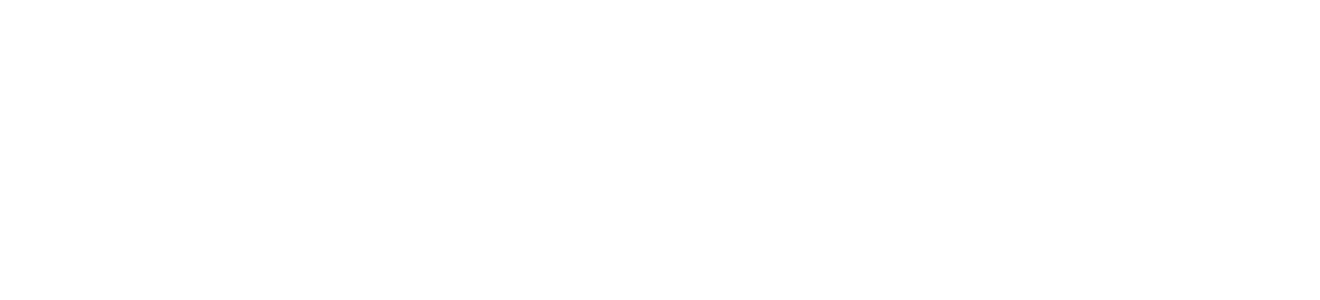
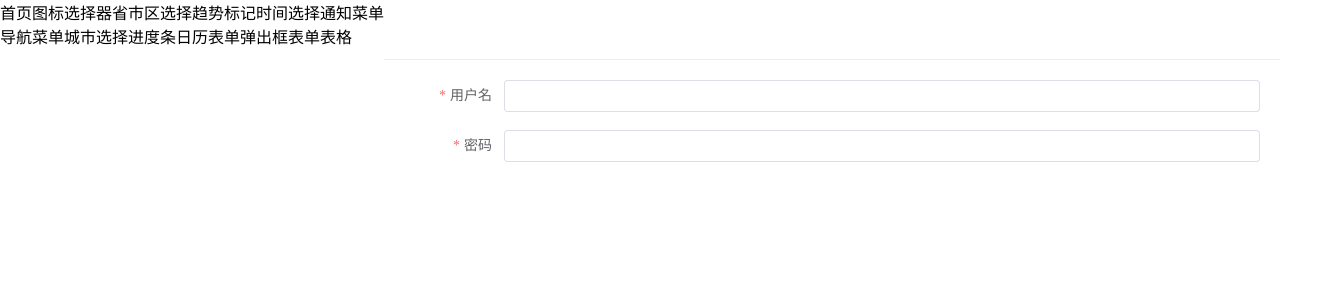
Before and after one commit to thiswang520/vite-ts-element, a Vue app: page /form in a window 1280 px wide. Before the commit this address had no page. Shown: the top 300 px of the page, 1320 px wide, since content can reach past the window. Built offline with nearby package versions, Linux system fonts and the light colour scheme.

Commit message:
表单封装

```diff
--- a/package.json
+++ b/package.json
@@ -10,8 +10,10 @@
   },
   "dependencies": {
     "@element-plus/icons-vue": "^2.3.1",
+    "@types/lodash": "^4.17.0",
     "better-scroll": "^2.5.1",
     "element-plus": "^2.7.0",
+    "lodash": "^4.17.21",
     "vue": "^3.4.21",
     "vue-router": "^4.0.13"
   },
--- /dev/null
+++ b/src/components/form/index.ts
@@ -0,0 +1,9 @@
+import form from './src/index.vue'
+import { App } from 'vue'
+
+//让这个组件以use形式使用
+export default {
+    install (app: App) {
+        app.component('m-form',form)
+    }
+}
--- /dev/null
+++ b/src/components/form/src/index.vue
@@ -0,0 +1,41 @@
+<template>
+    <el-form :validate-on-rule-change="false" v-bind="$attrs" :model="model" :rules="rules">
+        <el-form-item
+        :label="item.label"
+        v-for="(item,index) in options"
+        :key="index"
+        :prop="item.prop"
+        >
+        <component v-model="model[item.prop!]" v-bind="item.attrs" :is="`el-${item.type}`"></component>
+        </el-form-item>
+    </el-form>
+</template>
+<script lang="ts" setup>
+import cloneDeep  from 'lodash/cloneDeep';
+import { PropType,ref ,onMounted} from 'vue';
+import { FormOptions } from '../type/types';
+let props = defineProps({
+    options: {
+        type: Array as PropType<FormOptions[]>,
+        required: true
+    }
+})
+let model = ref<any>({})
+let rules = ref<any>({})
+
+onMounted(() => {
+    let m: any = {}
+    let r: any = {}
+
+    props.options.map((item: FormOptions) => {
+        m[item.prop!] = item.value
+        r[item.prop!] = item.rules
+    })
+    model.value =  cloneDeep(m)
+    rules.value =  cloneDeep(r)
+
+})
+  </script>
+  <style lang="scss" scoped>
+
+  </style>
--- /dev/null
+++ b/src/components/form/type/types.ts
@@ -0,0 +1,28 @@
+// 可配置的表单
+import { RuleItem } from "./rule";
+//表单每一项的配置选项
+export interface FormOptions {
+    //表单显示的元素
+    type:  'cascader' | 'checkbox' | 'checkbox-group' | 'checkbox-button' | 'color-picker' |
+    'date-picker' | 'input' | 'input-number' | 'radio' | 'radio-group' | 'radio-button' | 'rate' |
+    'select' | 'option' | 'slider' | 'switch' | 'time-picker' | 'time-select' |
+    'transfer' | 'upload' | 'editor',
+      // 表单项的值
+    value?: any,
+      // 表单项label
+    label?: string,
+    // 表单项的标识
+    prop?: string,
+    // 表单项的验证规则
+    rules?: RuleItem[],
+    // 表单项的占位符
+    placeholder?: string,
+    // 表单元素特有的属性
+    attrs?: {
+      // css样式
+    //   style?: CSSProperties,
+      clearable?: boolean,
+      showPassword?: boolean,
+      disabled?: boolean,
+    },
+}
--- a/src/components/index.ts
+++ b/src/components/index.ts
@@ -9,6 +9,7 @@
 import chooseTime from './chooseTime'
 import chooseCity from './chooseCity'
 import scroll from './scroll'
+import form from './form'
 
 const components = [
     chooseIcon,
@@ -20,7 +21,8 @@
     progress,
     chooseTime,
     chooseCity,
-    scroll
+    scroll,
+    form
 ]
 
 export default {
--- a/src/router/index.ts
+++ b/src/router/index.ts
@@ -42,6 +42,10 @@
            {
             path: '/chooseCity',
             component: () => import('../views/chooseCity/index.vue')
+           },
+           {
+            path: '/form',
+            component: () => import('../views/form/index.vue')
            }
         ]
     }
--- /dev/null
+++ b/src/views/form/index.vue
@@ -0,0 +1,54 @@
+<template>
+    <m-form label-width="100px" :options="options"></m-form>
+</template>
+  <script lang="ts" setup>
+ let options: FormOptions[] = [
+    {
+        type: 'input',
+        value: '',
+        label: '用户名',
+        prop: 'username',
+        rules: [
+            {
+                required: true,
+                message: '用户名不能为空',
+                trigger: 'blur'
+            },
+            {
+                min: 2,
+                max:6,
+                message: '用户名在2-6',
+                trigger: 'blur'
+            }
+        ],
+        attrs: {
+            clearable: true,
+        }
+    },
+    {
+        type: 'input',
+        value: '',
+        label: '密码',
+        prop: 'password',
+        rules: [
+            {
+                required: true,
+                message: '密码不能为空',
+                trigger: 'blur'
+            },
+            {
+                min: 6,
+                max: 15,
+                message: '密码在6-16位',
+                trigger: 'blur'
+            }
+        ],
+        attrs: {
+            showPassword: true,
+        }
+    }
+ ]
+  </script>
+  <style lang="scss" scoped>
+
+  </style>
```
Also changed, not shown: src/components/form/type/rule.ts (added, +207 -0 lines), 1 other file (tests, documents, lock files or other folders).
